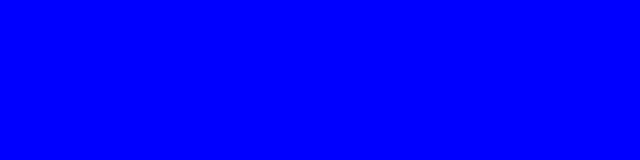
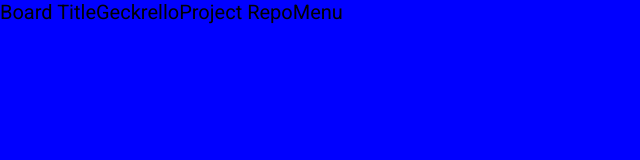
Before and after one commit to edjunma/v11-geckos-team-03, a React app: page / in a window 1280 px wide. Shown: the whole page, without its empty margins (0-640 px from the left). Built offline with nearby package versions, Linux system fonts and the light colour scheme.

Commit message:
Create NavBar component and apply rudimentary styling

```diff
--- a/public/index.html
+++ b/public/index.html
@@ -24,6 +24,10 @@
       Learn how to configure a non-root public URL by running `npm run build`.
     -->
     <title>Geckrello - A Trello Front-End Clone</title>
+    <link
+      href="https://fonts.googleapis.com/css?family=Roboto:300,400,500,700&display=swap"
+      rel="stylesheet"
+    />
   </head>
   <body>
     <noscript>You need to enable JavaScript to run this app.</noscript>
--- a/src/components/app/App.js
+++ b/src/components/app/App.js
@@ -1,5 +1,5 @@
 import React from "react";
-import "./App.scss";
+import NavBar from "../navbar/NavBar";
 
 class App extends React.Component {
   constructor(props) {
@@ -8,7 +8,11 @@ class App extends React.Component {
   }
 
   render() {
-    return <div className="App"></div>;
+    return (
+      <div className="App">
+        <NavBar></NavBar>
+      </div>
+    );
   }
 }
 
--- a/src/sass/base/_typography.scss
+++ b/src/sass/base/_typography.scss
@@ -0,0 +1,3 @@
+body {
+  font-family: "Roboto", "Arial", sans-serif;
+}
--- a/src/sass/components/_navbar.scss
+++ b/src/sass/components/_navbar.scss
@@ -0,0 +1,5 @@
+.NavBar {
+  display: flex;
+  flex-direction: row;
+  font-size: 2em;
+}
```
Also changed, not shown: src/index.css.
